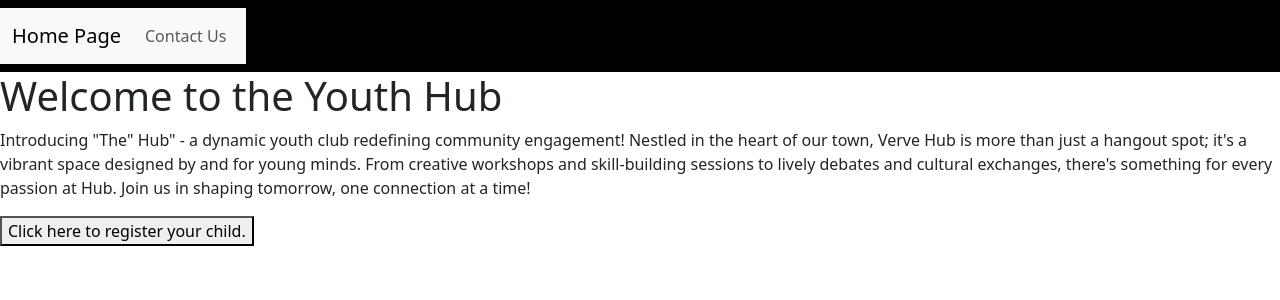
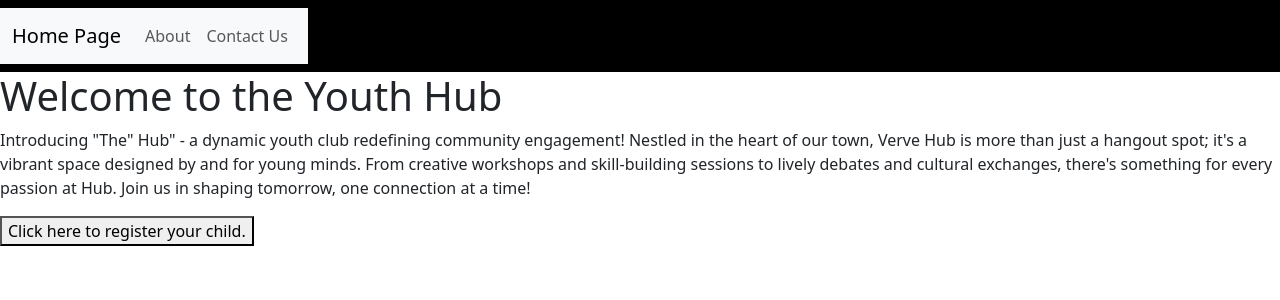
Before and after one commit to Lydiajoy97/Youth-Club, a Django app: page / in a window 1280 px wide. Shown: the top 300 px of the page. Run offline with Django 4.2, Linux system fonts and the light colour scheme.

Commit message:
add navagation

```diff
--- a/registration/templates/base.html
+++ b/registration/templates/base.html
@@ -1,4 +1,5 @@
 {% url 'home' as home_url %}
+{% url 'about' as about_url %}
 {% url 'messages' as messages_url %}
 
 
@@ -28,8 +29,21 @@ integrity="sha384-T3c6CoIi6uLrA9TneNEoa7RxnatzjcDSCmG1MXxSR1GAsXEV/Dwwykc2MPK8M2
               <div class="collapse navbar-collapse" id="navbarNavDropdown">
                 <ul class="navbar-nav">
                   <li class="nav-item">
-                    <a class="nav-link "
-                     href="">Contact Us</a>
+                    <a
+                      class="nav-link
+                      {% if request.path == about_url %}active{%endif%}"
+                      aria-current="page"
+                      href="{% url 'about' %}"
+                      >About</a>
+                  </li>
+                  <li class="nav-item">
+                    <a
+                      class="nav-link
+                      {% if request.path == messages_url %}active{%endif%}"
+                      aria-current="page"
+                      href="{% url 'messages' %}"
+                      >Contact Us</a
+                    >
                   </li>
     </nav>
   </header>
```
